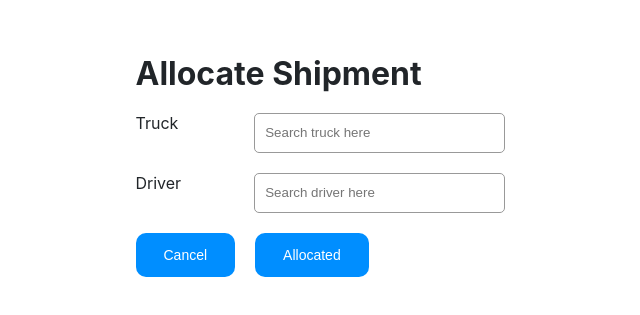
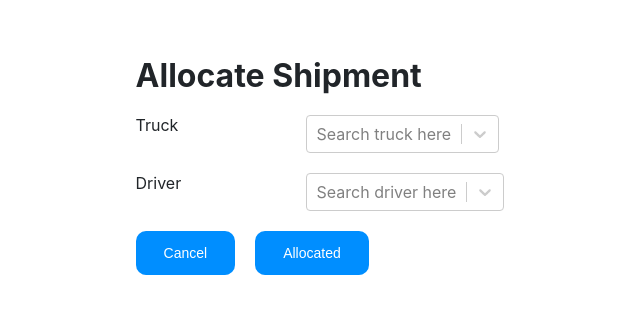
Before and after one commit to Hackathon-Kargo-Team-9/frontend, a Next.js app: page /shipment/allocate in a window 1280 px wide. Shown: the part 235-550 px from the top of the page, without its empty margins (320-960 px from the left). Built offline with nearby package versions, Linux system fonts and the light colour scheme.

Commit message:
use react-select on add & allocate page

```diff
--- a/pages/shipment/allocate.js
+++ b/pages/shipment/allocate.js
@@ -1,5 +1,6 @@
 import React, { useState } from "react";
 import styled from "styled-components";
+import Select from "react-select";
 
 const Container = styled.div`
   min-height: 100vh;
@@ -42,8 +43,33 @@ const ButtonRow = styled.div`
 
 function AllocateShipment() {
 
-  const [truck, setTruck] = useState("");
-  const [driver, setDriver] = useState("");
+  const [trucks, setTrucks] = useState({
+    data: [
+      {
+        label: "Tronton",
+        value: "Tronton",
+      },
+      {
+        label: "Container",
+        value: "Container",
+      }
+    ]
+  })
+  const [drivers, setDrivers] = useState({
+    data: [
+      {
+        label: "Damar",
+        value: "Damar",
+      },
+      {
+        label: "Irfan",
+        value: "Irfan",
+      }
+    ]
+  })
+
+  const [selectedTruck, setSelectedTruck] = useState(null);
+  const [selectedDriver, setSelectedDriver] = useState(null);
 
   const handleCancel = {}
   const handleAllocate = {}
@@ -54,20 +80,18 @@ function AllocateShipment() {
         <h1>Allocate Shipment</h1>
         <FormRow>
           <Label htmlFor="truck">Truck</Label>
-          <Input
-            type="text"
-            value={truck}
+          <Select
+            onChange={(i) => setSelectedTruck(i.value)}
             placeholder="Search truck here"
-            onChange={(e) => setTruck(e.target.value)}
+            options={trucks.data}
           />
         </FormRow>
         <FormRow>
           <Label htmlFor="driver">Driver</Label>
-          <Input
-            type="text"
-            value={driver}
+          <Select
+            onChange={(i) => setSelectedDriver(i.value)}
             placeholder="Search driver here"
-            onChange={(e) => setDriver(e.target.value)}
+            options={drivers.data}
           />
         </FormRow>
         <ButtonRow>
```
Also changed, not shown: pages/shipment/add.js (+37 -13 lines), 1 other file (tests, documents, lock files or other folders).
